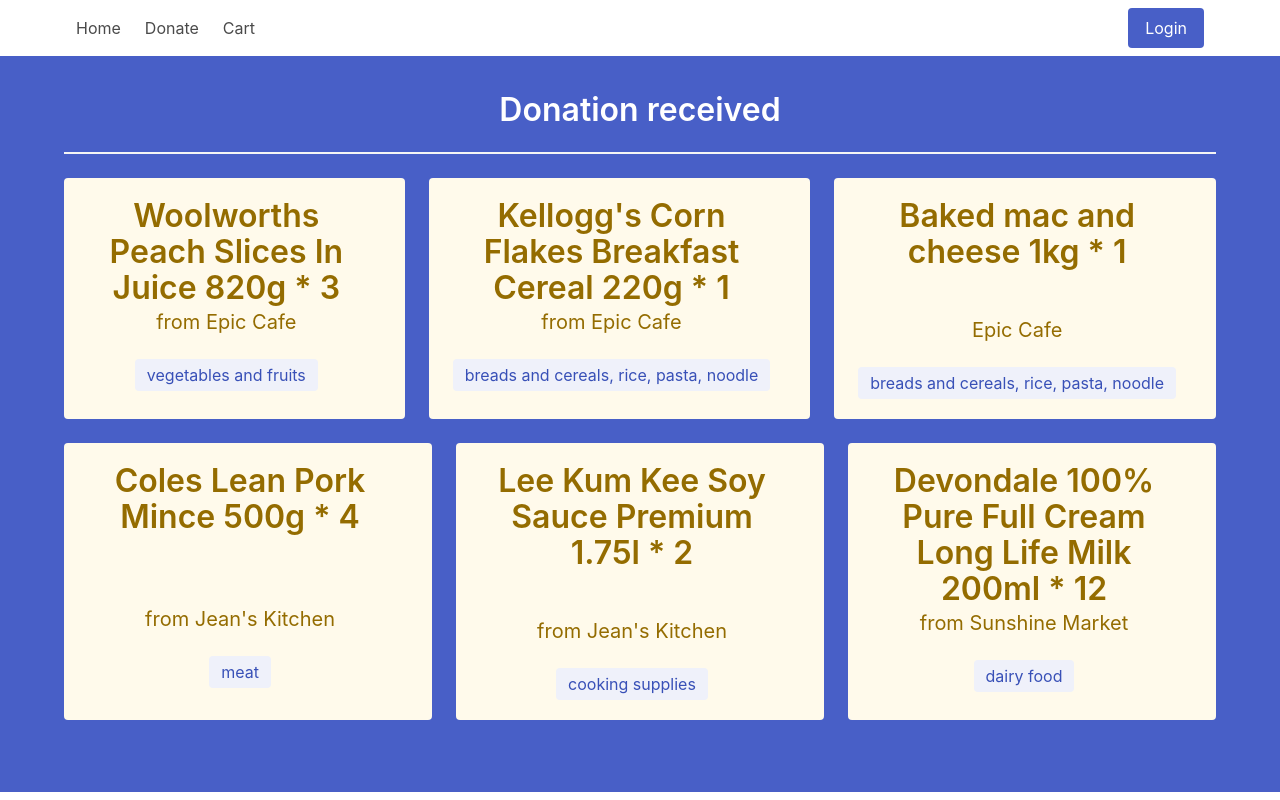
After one commit to emansih/EpicPython, a Flask app: page /list in a window 1280 px wide. The commit adds this page. Run offline with Flask 2, Linux system fonts and the light colour scheme.

Commit message:
add donation received list

```diff
--- a/app.py
+++ b/app.py
@@ -96,10 +96,17 @@ def signup(type):
 def login():
     return render_template('login.html')
 
+
 @app.route('/donate')
 def donate():
     return render_template('donate.html')
 
+
 @app.route('/cart')
 def cart():
     return render_template('cart.html')
+
+
+@app.route('/list')
+def list():
+    return render_template('list.html')
--- /dev/null
+++ b/templates/list.html
@@ -0,0 +1,98 @@
+<!DOCTYPE html>
+<html>
+<head>
+    <meta charset="utf-8">
+    <meta name="viewport" content="width=device-width, initial-scale=1">
+    <title>Donation received</title>
+    <link rel="stylesheet" href="https://cdn.jsdelivr.net/npm/bulma@0.9.2/css/bulma.min.css">
+</head>
+<body>
+<nav class="navbar" role="navigation" aria-label="main navigation">
+    <div class="container">
+        <div class="navbar-start">
+            <a href="/" class="navbar-item">
+                Home
+            </a>
+            <a href="/donate" class="navbar-item">
+                Donate
+            </a>
+            <a href="/cart" class="navbar-item">
+                Cart
+            </a>
+        </div>
+
+        <div class="navbar-end">
+            <div class="navbar-item">
+                <div class="buttons">
+                    <a href="/login" class="button is-link">Login</a>
+                </div>
+            </div>
+        </div>
+    </div>
+</nav>
+
+<div class="columns is-centered has-background-link">
+    <br>
+    <div class="container has-text-centered">
+        <br>
+        <br>
+        <p class="title has-text-white">Donation received</p>
+        <hr>
+        <div class="tile is-ancestor">
+            <div class="tile is-parent">
+                <article class="tile is-child notification is-warning is-light">
+                    <p class="title">Woolworths Peach Slices In Juice 820g * 3</p>
+                    <p class="subtitle">from Epic Cafe</p>
+                    <span class="tag is-link is-light is-medium">vegetables and fruits</span>
+                </article>
+            </div>
+            <div class="tile is-parent">
+                <article class="tile is-child notification is-warning is-light">
+                    <p class="title">Kellogg's Corn Flakes Breakfast Cereal 220g * 1</p>
+                    <p class="subtitle">from Epic Cafe</p>
+                    <span class="tag is-link is-light is-medium">breads and cereals,
+                                            rice,
+                                            pasta, noodle</span>
+                </article>
+            </div>
+            <div class="tile is-parent">
+                <article class="tile is-child notification is-warning is-light">
+                    <p class="title">Baked mac and cheese 1kg * 1</p>
+                    <br>
+                    <p class="subtitle">Epic Cafe</p>
+                    <span class="tag is-link is-light is-medium">breads and cereals,
+                                            rice,
+                                            pasta, noodle</span>
+                </article>
+            </div>
+        </div>
+        <div class="tile is-ancestor">
+            <div class="tile is-parent">
+                <article class="tile is-child notification is-warning is-light">
+                    <p class="title">Coles Lean Pork Mince 500g * 4</p>
+                    <br><br>
+                    <p class="subtitle">from Jean's Kitchen</p>
+                    <span class="tag is-link is-light is-medium">meat</span>
+                </article>
+            </div>
+            <div class="tile is-parent">
+                <article class="tile is-child notification is-warning is-light">
+                    <p class="title">Lee Kum Kee Soy Sauce Premium 1.75l * 2</p>
+                    <br>
+                    <p class="subtitle">from Jean's Kitchen</p>
+                    <span class="tag is-link is-light is-medium">cooking supplies</span>
+                </article>
+            </div>
+            <div class="tile is-parent">
+                <article class="tile is-child notification is-warning is-light">
+                    <p class="title">Devondale 100% Pure Full Cream Long Life Milk 200ml * 12</p>
+                    <p class="subtitle">from Sunshine Market</p>
+                    <span class="tag is-link is-light is-medium">dairy food</span>
+                </article>
+            </div>
+        </div>
+        <br>
+        <br>
+    </div>
+</body>
+</html>
```
Also changed, not shown: templates/cart.html (+5 -9 lines), templates/donate.html (+6 -8 lines), templates/index.html (+19 -16 lines), templates/login.html (+2 -5 lines).
